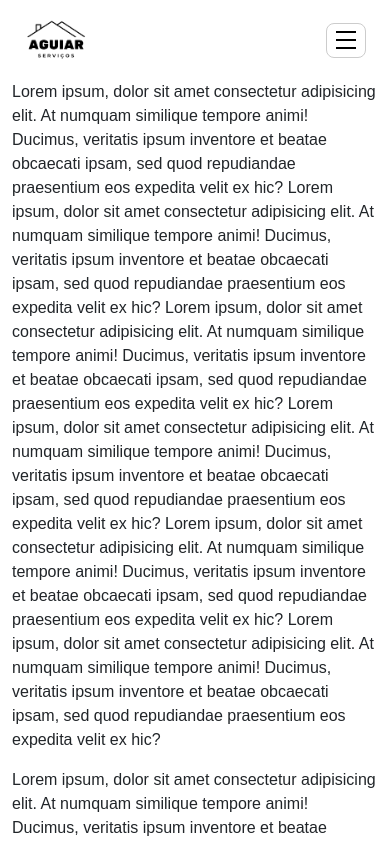
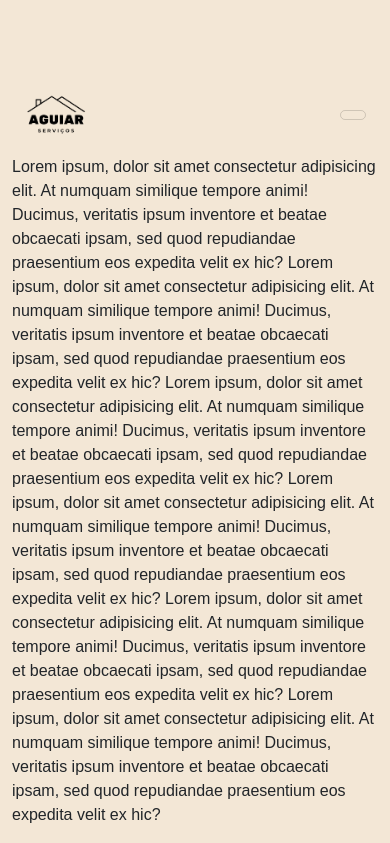
Before and after one commit to joaovitor-souza/aguiar-servicos-site, a plain HTML site: page index.html in a window 390 px wide. Shown: the top 843 px of the page. Drawn offline with nearby package versions, Linux system fonts and the light colour scheme.

Commit message:
Inserido variaveis no css

```diff
--- a/styles/style.css
+++ b/styles/style.css
@@ -1,81 +1,29 @@
 * {
   font-family: 'Poppins', sans-serif;
+}
+
+body {
+  padding-top: 75px;
+  background-color: var(--cor-primary);
 }
 
 .logo-aguiar {
   width: 64px;
 }
 
+:root {
+    /* Cores principais */
+    --cor-primary: #F3E7D6;
+    --cor-secondary: #D8C5AD;
+    --cor-third: #A68A6D;
 
-/* MENU X */
+    /* Cores neutras */
+    --cor-light: #F3E7D6;
+    --cor-white: #FFFFFF;
+    --cor-black: #0B0B0B;
+    --cor-black-secondary: #2B2B2B;
 
-.menu-icon {
-    width: 20px;
-    height: 2px;
-    background-color: #000;
-    display: block;
-    position: relative;
-    transition: all 0.3s ease;
+    /* Cores de texto */
+    --text-primary: #2B2B2B;
+    --text-secondary: #777777;
 }
-
-/* Linhas superior e inferior */
-.menu-icon::before,
-.menu-icon::after {
-    content: "";
-    position: absolute;
-    width: 20px;
-    height: 2px;
-    background-color: #000;
-    left: 0;
-    transition: all 0.3s ease;
-}
-
-.menu-icon::before {
-    top: -8px;
-}
-
-.menu-icon::after {
-    top: 8px;
-}
-
-/* Quando o menu estiver aberto */
-.navbar-toggler:not(.collapsed) .menu-icon {
-    background-color: transparent;
-}
-
-.navbar-toggler:not(.collapsed) .menu-icon::before {
-    transform: rotate(45deg);
-    top: 0;
-}
-
-.navbar-toggler:not(.collapsed) .menu-icon::after {
-    transform: rotate(-45deg);
-    top: 0;
-}
-
-.navbar-toggler {
-    width: 40px;
-    height: 35px;
-
-    padding: 0;
-    border: 1px solid #ccc;
-    border-radius: 8px;
-
-    display: flex;
-    align-items: center;
-    justify-content: center;
-
-    box-shadow: none;
-    transition: border-color 0.2s ease;
-}
-
-/* Quando clicar ou receber foco */
-.navbar-toggler:focus, .navbar-toggler:hover  {
-    border-color: #555;
-    box-shadow: none;
-}
-
-/* Remover o efeito padrão também no estado ativo */
-.navbar-toggler:active {
-    box-shadow: none;
-}
```
